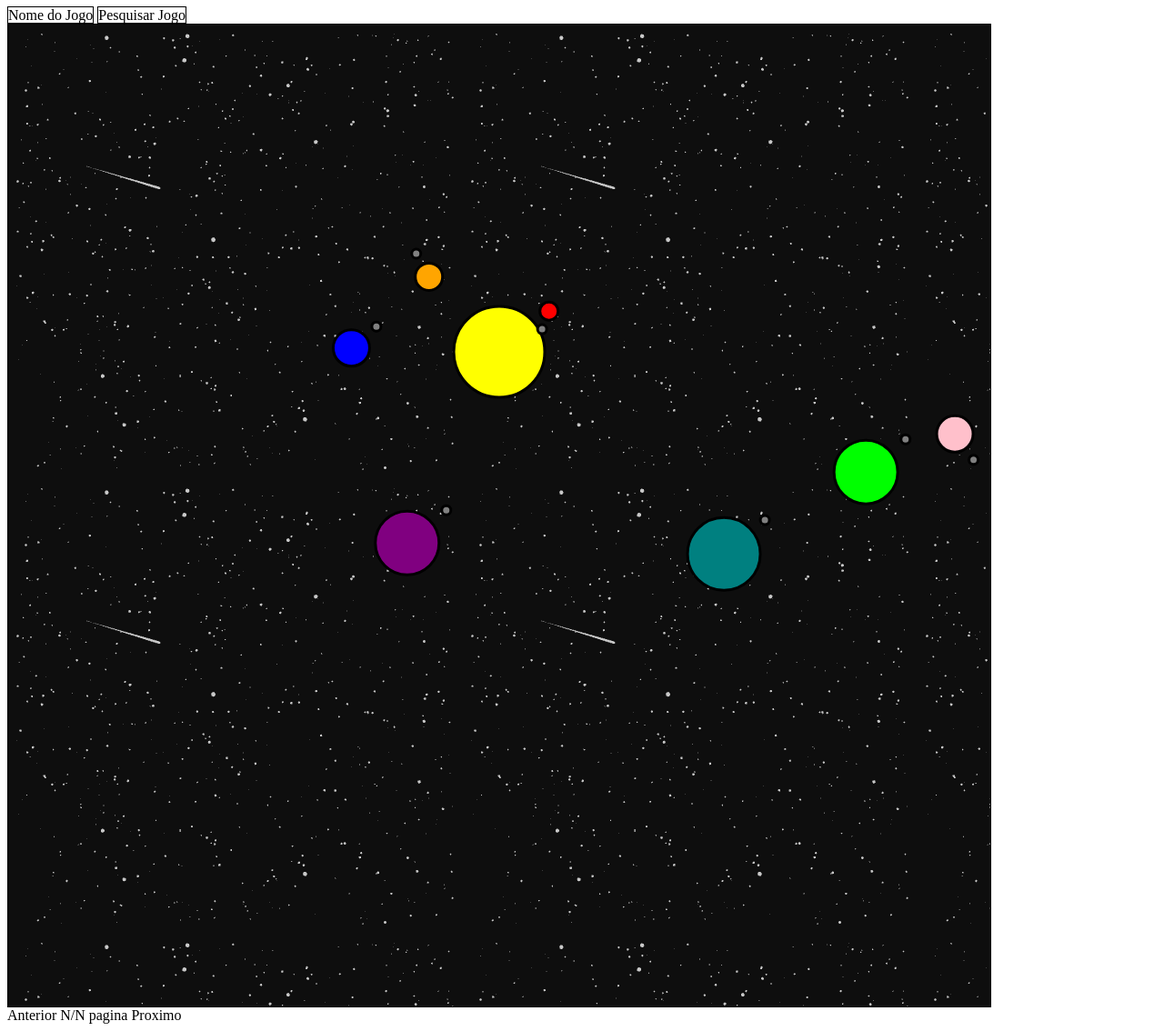
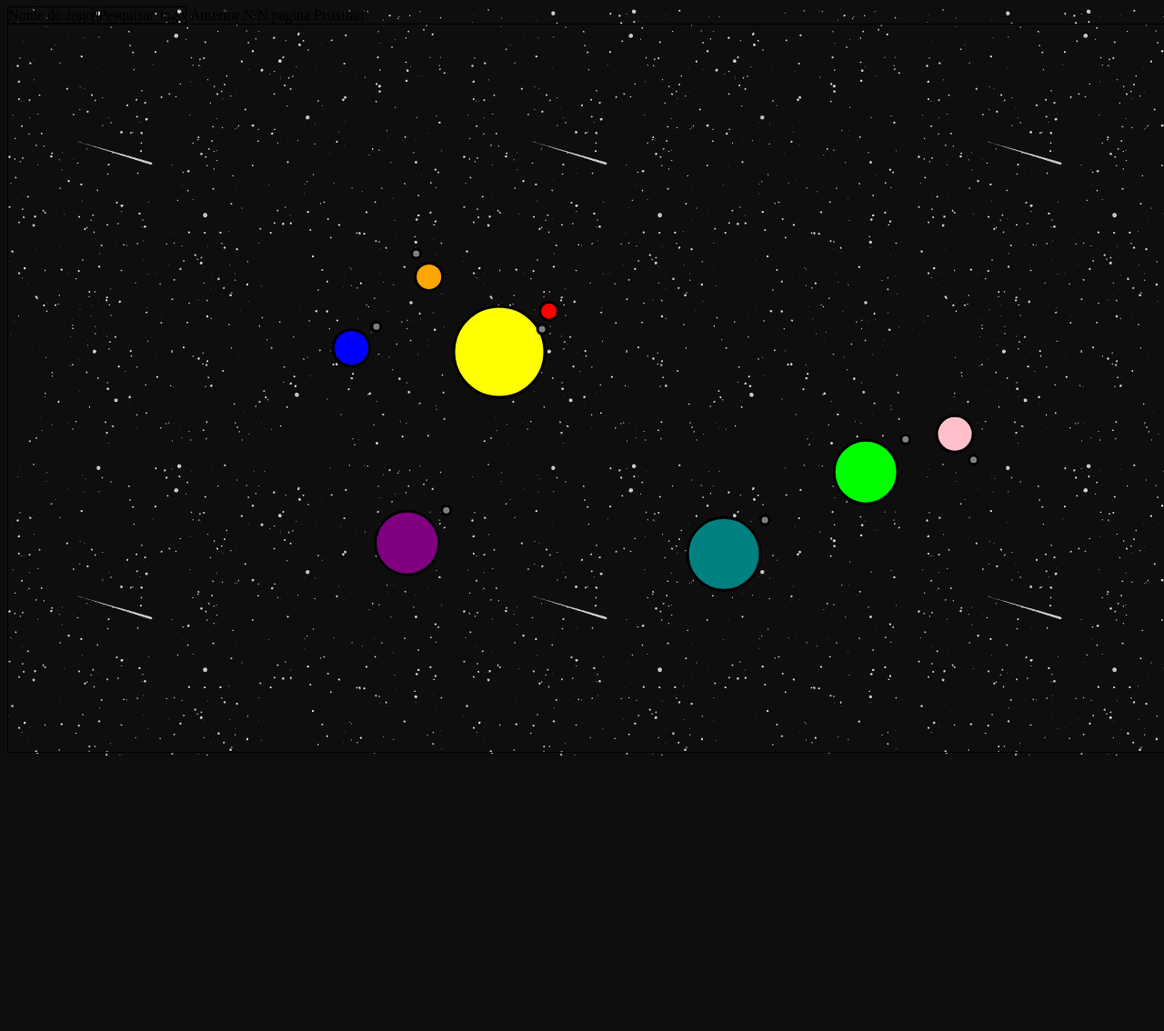
Before and after one commit to A-I-stein/front-end, a PHP site: page /jogos.html in a window 1280 px wide. Shown: the whole page at 91% size. After the commit the page ends 831 px from the top, so only its background shows below. Run offline with PHP 8.4, Linux system fonts and the light colour scheme.

Commit message:
Página Jogos Atualizada

```diff
--- a/css/jogos.css
+++ b/css/jogos.css
@@ -8,9 +8,17 @@
 
 #telaJogo{
   border: solid black 1px;
-  width: 1080px;
-  height: 1080px;
-  position: relative;
+  width: 100%;
+  height: 100%;
+   min-height: 100%;
+  position: absolute;
   z-index: 0;
-  background-image: url('../imgs/ceu-estrelado2.gif');
 }
+
+body{
+    background-image: url('../imgs/ceu-estrelado2.gif');
+}
+
+html{
+  height: 100%;
+}
```
